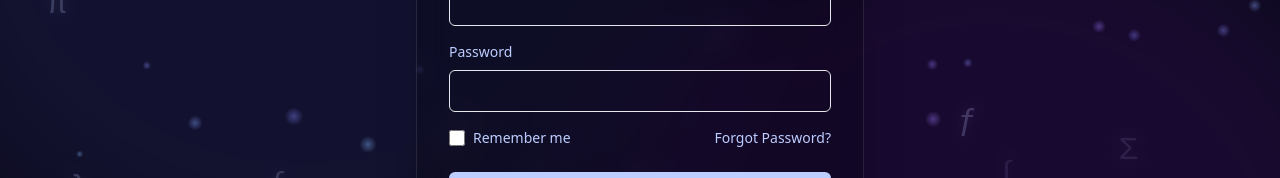
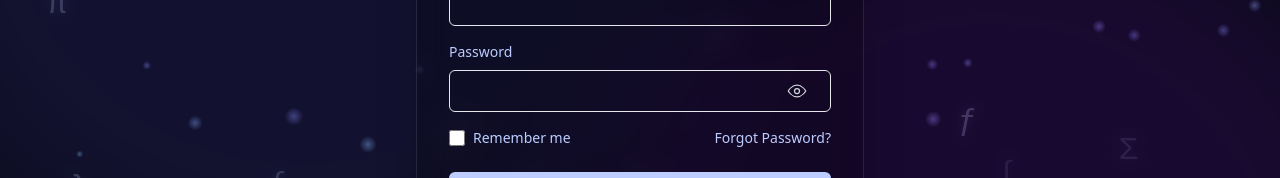
Before and after one commit to tallbreadstick/quark-webclient, a React (Vite) app: page /login in a window 1280 px wide. Shown: the part 344-522 px from the top of the page. Built offline with nearby package versions, Linux system fonts and the light colour scheme.

Commit message:
added show password feature on login

```diff
--- a/src/pages/LoginPage.tsx
+++ b/src/pages/LoginPage.tsx
@@ -1,9 +1,11 @@
+import { useState } from "react";
 import { loadSessionState } from "../types/UserSession";
 import Page from "../components/page/Page";
 
 export default function LoginPage() {
     const { userSession, setUserSession } = loadSessionState();
     const isLoggedIn = userSession !== null; // adjust to your session structure
+    const [showPassword, setShowPassword] = useState(false);
 
 
     // change to handle the thing properly !!!
@@ -34,7 +36,36 @@ export default function LoginPage() {
                     <input name="identifier" required className="w-full px-4 py-2 mb-4 border rounded-md focus:outline-none focus:ring-2 focus:ring-[#4d538b]" />
 
                     <label className="block mb-2 text-sm font-medium text-[#bdcdff]">Password</label>
-                    <input name="password" type="password" required className="w-full px-4 py-2 mb-4 border rounded-md focus:outline-none focus:ring-2 focus:ring-[#4d538b]" />
+                    <div className="relative w-full">
+                        <input
+                            name="password"
+                            type={showPassword ? "text" : "password"}
+                            required
+                            className="w-full px-4 pr-10 py-2 mb-4 border rounded-md focus:outline-none focus:ring-2 focus:ring-[#4d538b]"
+                        />
+                        <div className="absolute inset-y-0 right-6 flex items-center">
+                            <button
+                                type="button"
+                                onClick={() => setShowPassword((s) => !s)}
+                                aria-pressed={showPassword}
+                                aria-label={showPassword ? "Hide password" : "Show password"}
+                                title={showPassword ? "Hide password" : "Show password"}
+                                className="h-5 w-5 translate-y-[-8px] flex items-center justify-center text-gray-300 hover:text-white focus:outline-none"
+                            >
+                                {showPassword ? (
+                                    <svg xmlns="http://www.w3.org/2000/svg" className="h-5 w-5" viewBox="0 0 24 24" fill="none" stroke="currentColor">
+                                        <path strokeWidth="1.5" strokeLinecap="round" strokeLinejoin="round" d="M13.875 18.825A10.05 10.05 0 0 1 12 19c-5 0-9-4-9-7s4-7 9-7c1.29 0 2.52.24 3.66.67" />
+                                        <path strokeWidth="1.5" strokeLinecap="round" strokeLinejoin="round" d="M2 2l20 20" />
+                                    </svg>
+                                ) : (
+                                    <svg xmlns="http://www.w3.org/2000/svg" className="h-5 w-5" viewBox="0 0 24 24" fill="none" stroke="currentColor">
+                                        <path strokeWidth="1.5" strokeLinecap="round" strokeLinejoin="round" d="M1.5 12S5.5 5 12 5s10.5 7 10.5 7-4 7-10.5 7S1.5 12 1.5 12z" />
+                                        <circle cx="12" cy="12" r="3" strokeWidth="1.5" />
+                                    </svg>
+                                )}
+                            </button>
+                        </div>
+                    </div>
 
                     <div className="flex items-center justify-between mb-6">
                         <label className="flex items-center gap-2 text-sm">
--- a/src/pages/RegisterPage.tsx
+++ b/src/pages/RegisterPage.tsx
@@ -8,7 +8,7 @@ export default function RegisterPage() {
     const [submitting, setSubmitting] = useState(false);
 
 
-    // change to handle the thing properly !!!
+    // change to handle the thing properly !
     const handleSubmit = async (e: any) => {
         e.preventDefault();
         setError(null);
```
